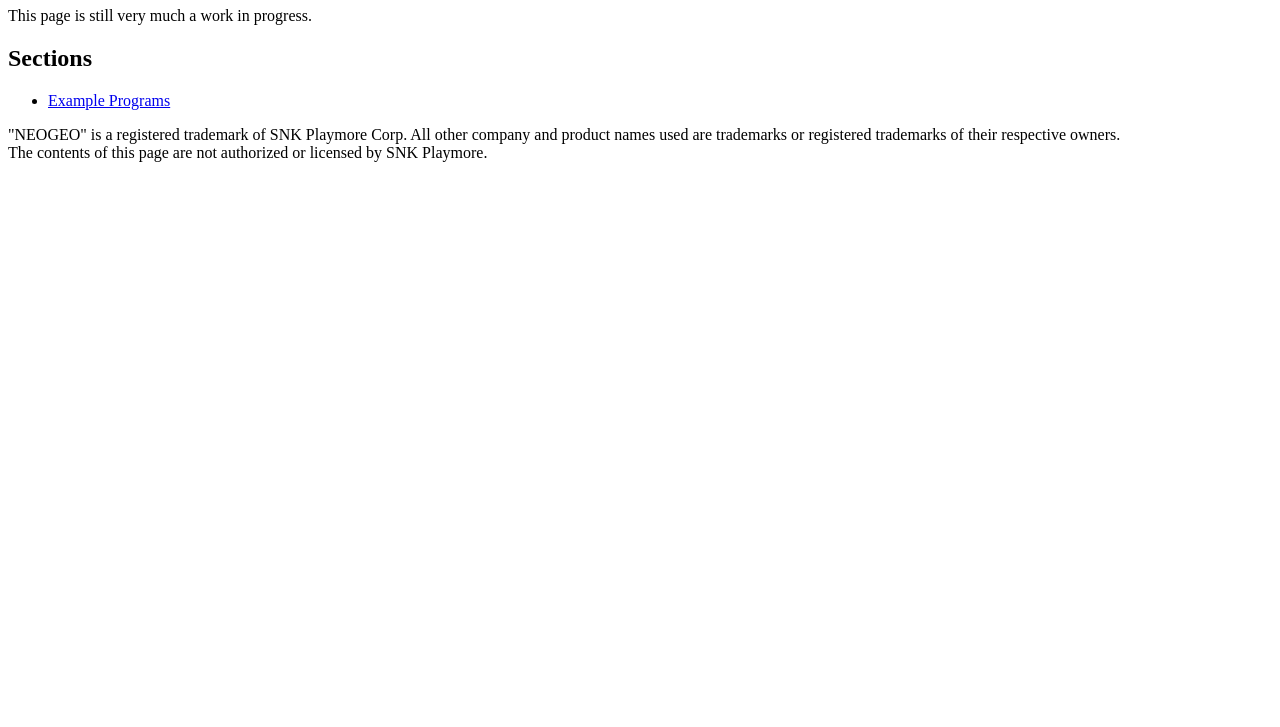
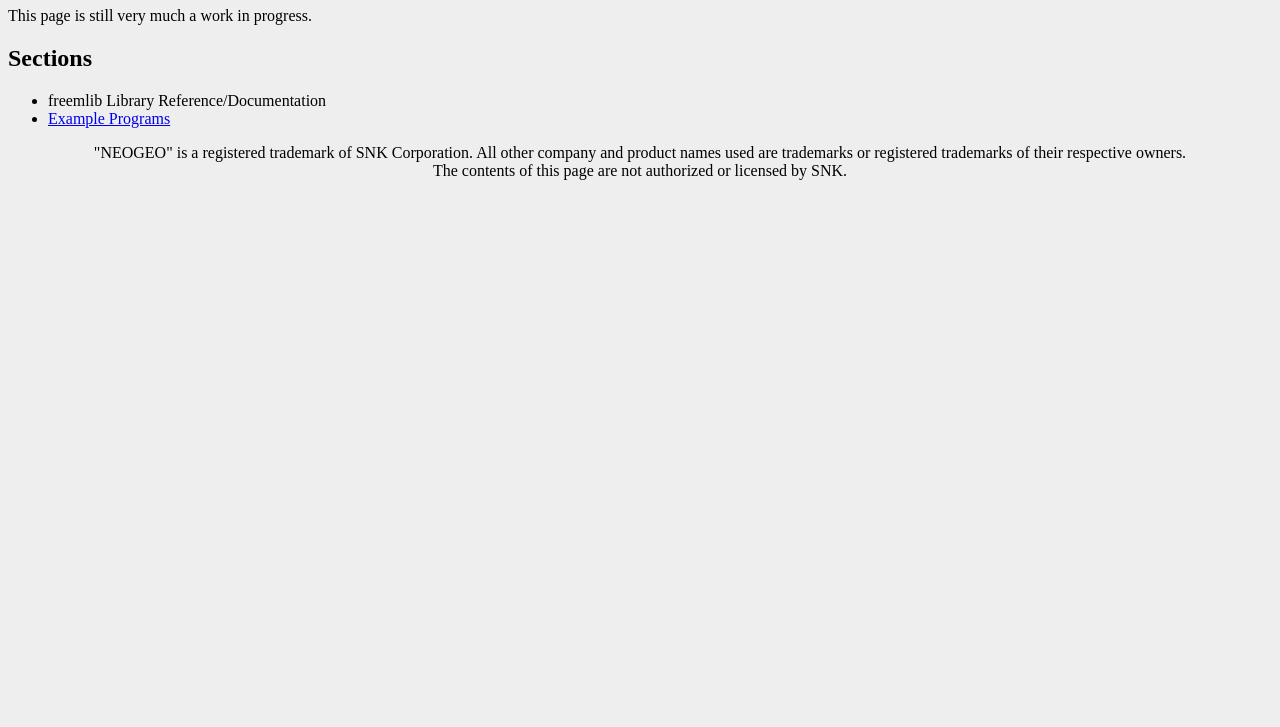
Before and after one commit to freem/freemlib-neogeo, a plain HTML site: page index.html in a window 1280 px wide. Shown: the part 73-800 px from the top of the page. Drawn offline with Linux system fonts and the light colour scheme.

Commit message:
add stylesheet, use it. update SNK Playmore -> SNK Corporation

```diff
--- a/index.html
+++ b/index.html
@@ -2,7 +2,7 @@
 <html lang="en">
 <head>
 <title>freemlib for Neo-Geo</title>
-<!-- <link rel="stylesheet" href="./media/mainstyle.css" /> -->
+<link rel="stylesheet" href="./media/mainstyle.css" />
 </head>
 
 <body>
@@ -15,14 +15,15 @@
 
 <h2>Sections</h2>
 <ul>
+<li>freemlib Library Reference/Documentation</li>
 <li><a href="./examples.html">Example Programs</a></li>
 </ul>
 </div>
 
 <div id="bottom">
-"NEOGEO" is a registered trademark of SNK Playmore Corp. All other company and
+"NEOGEO" is a registered trademark of SNK Corporation. All other company and
 product names used are trademarks or registered trademarks of their respective owners.<br/>
-The contents of this page are not authorized or licensed by SNK Playmore.
+The contents of this page are not authorized or licensed by SNK.
 </div>
 
 </body>
--- /dev/null
+++ b/media/mainstyle.css
@@ -0,0 +1,8 @@
+body{
+	background-color:#eee;
+}
+
+#bottom{
+	text-align:center;
+	size:95%;
+}
```
Also changed, not shown: examples.html (+3 -3 lines).
